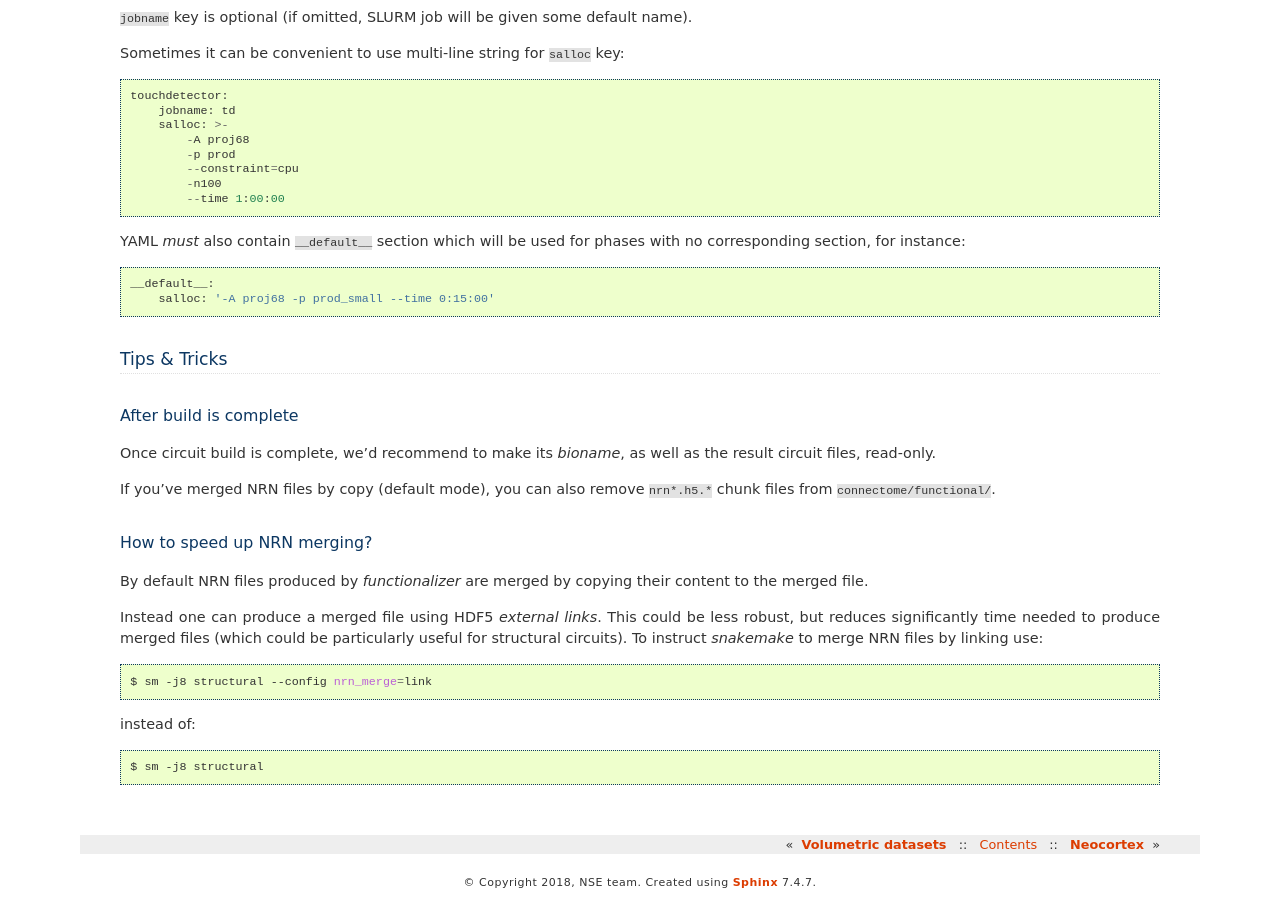
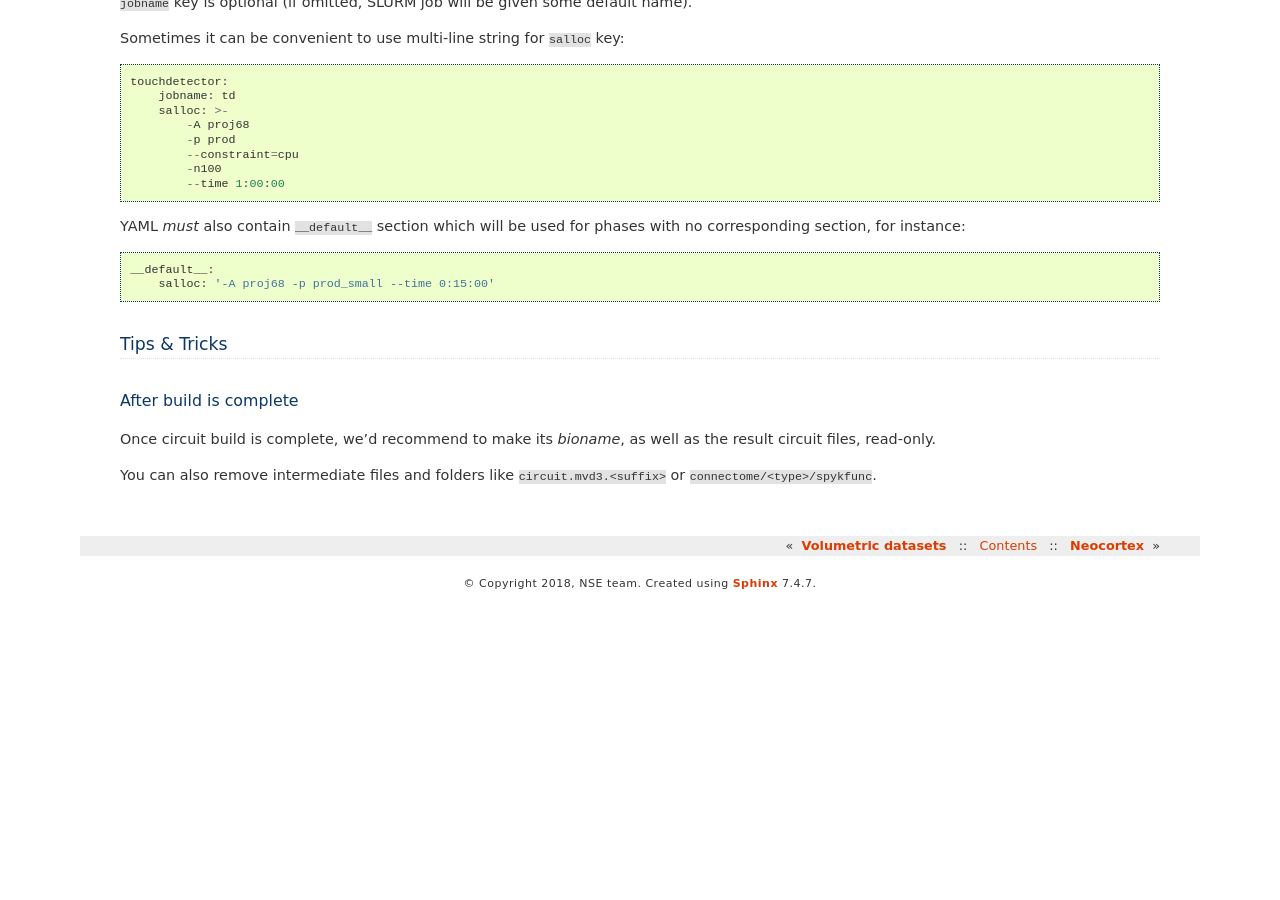
Before and after one commit to BlueBrain/circuit-build, a Sphinx documentation site: the page built from doc/source/tutorial.rst, in a window 1280 px wide and 900 px high, scrolled down 3183 px. Built offline with Sphinx 7.4.7, drawn with Linux system fonts in a browser that asks for light colours; after the commit the page ends 3784 px from its top, so only the background shows below that; some of the changed text lies outside the part shown.

Commit message:
Switched to modern TouchDetector / Functionalizer
 * using '2019-06' Spack release
 * switched to TouchDetector 5.0
 * SONATA Edges as default synapse representation
 * naive SYN2->NRN conversion for obtaining synapse index
 * removed 's2f', 's2s', 'nrn_merge' phases

Change-Id: I1dcec0d8794d48febff40bcd074dada2335d6a4a

```diff
--- a/doc/source/bioname.rst
+++ b/doc/source/bioname.rst
@@ -209,7 +209,7 @@
 
     We apologize for this inconvenience that is due to ongoing transition from column-based circuit building to atlas-based one.
 
-Used in :ref:`ref-phase-touchdetector`, :ref:`ref-phase-s2f` and :ref:`ref-phase-s2s` phases.
+Used in :ref:`ref-phase-touchdetector`, :ref:`ref-phase-spykfunc_s2f` and :ref:`ref-phase-spykfunc_s2s` phases.
 
 
 .. _ref-bioname-targets:
@@ -219,7 +219,7 @@
 
 Custom targets to be added to the circuit. During circuit build, they are resolved into named GID sets stored in ``start.target``.
 
-At the moment we support only query-based target definitions. These should be defined inside ``targets/query_based`` section as mappings with `BluePy-like <https://bbpteam.epfl.ch/documentation/bluepy-0.12.5/circuit.html#cells-get>`_ cell property filters.
+At the moment we support only query-based target definitions. These should be defined inside ``targets/query_based`` section as mappings with `BluePy-like <https://bbpteam.epfl.ch/documentation/bluepy-0.13.5/circuit.html#cells-get>`_ cell property filters.
 
 Example:
 
--- a/doc/source/conf.py
+++ b/doc/source/conf.py
@@ -51,9 +51,9 @@
 # built documents.
 #
 # The short X.Y version.
-version = '1.9'
+version = '2.0'
 # The full version, including alpha/beta/rc tags.
-release = '1.9'
+release = '2.0'
 
 # The language for content autogenerated by Sphinx. Refer to documentation
 # for a list of supported languages.
--- a/doc/source/tutorial.rst
+++ b/doc/source/tutorial.rst
@@ -110,7 +109,7 @@
 Connectome
 ~~~~~~~~~~
 
-Building connectome involves three phases: :ref:`ref-phase-touchdetector` followed by :ref:`ref-phase-s2f`; and finally merging chunked NRN files.
+Building connectome involves two phases: :ref:`ref-phase-touchdetector`, followed by :ref:`ref-phase-spykfunc_s2f`.
 
 .. code-block:: bash
 
@@ -223,22 +222,4 @@
 
 Once circuit build is complete, we'd recommend to make its `bioname`, as well as the result circuit files, read-only.
 
-If you've merged NRN files by copy (default mode), you can also remove ``nrn*.h5.*`` chunk files from ``connectome/functional/``.
-
-
-How to speed up NRN merging?
-~~~~~~~~~~~~~~~~~~~~~~~~~~~~
-
-By default NRN files produced by `functionalizer` are merged by copying their content to the merged file.
-
-Instead one can produce a merged file using HDF5 *external links*. This could be less robust, but reduces significantly time needed to produce merged files (which could be particularly useful for structural circuits). To instruct `snakemake` to merge NRN files by linking use:
-
-.. code-block:: bash
-
-    $ sm -j8 structural --config nrn_merge=link
-
-instead of:
-
-.. code-block:: bash
-
-    $ sm -j8 structural
+You can also remove intermediate files and folders like ``circuit.mvd3.<suffix>`` or ``connectome/<type>/spykfunc``.
```
Also changed, not shown: other parts of doc/source/bioname.rst (+1 -1 lines), other parts of doc/source/tutorial.rst (+2 -3 lines), doc/source/phases.rst (+4 -15 lines), 3 other files.
